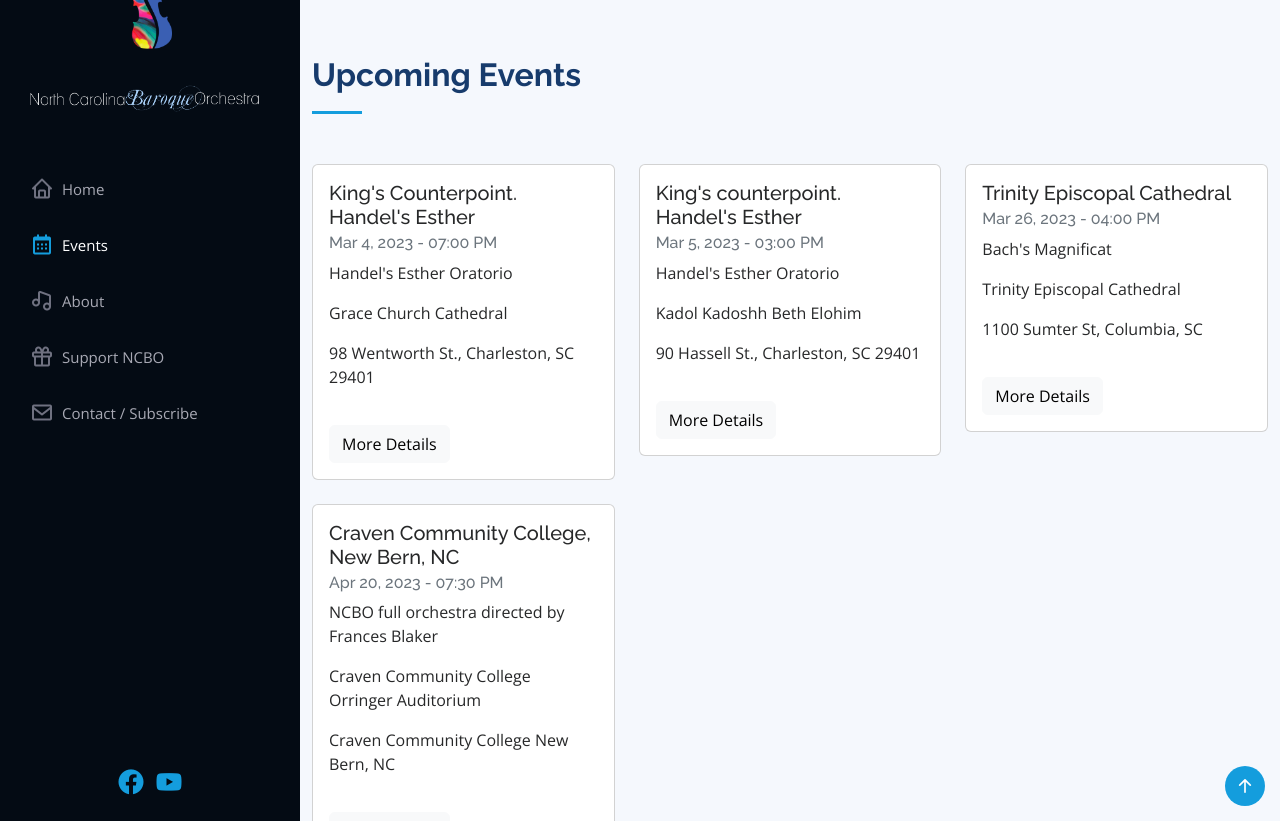
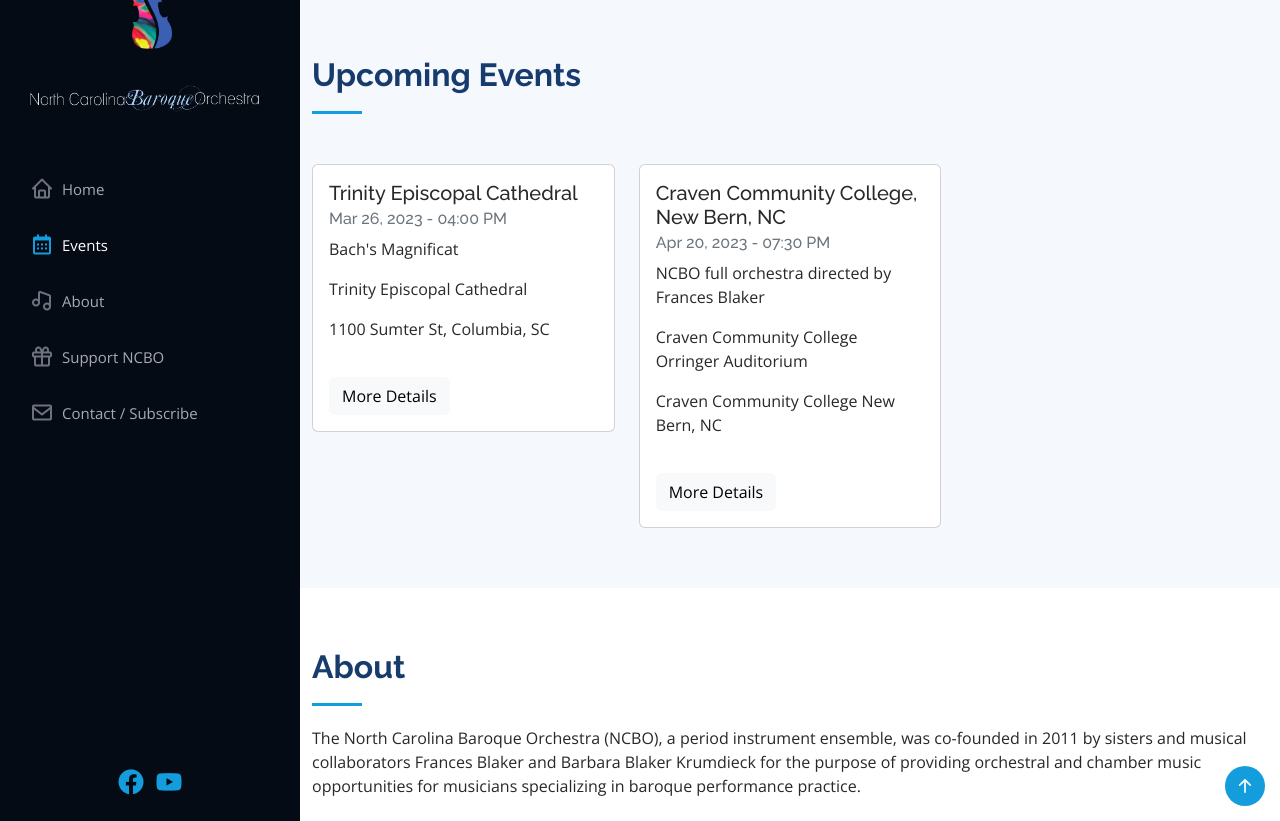
Before and after one commit to ncbaroqueorchestra/ncboweb, a Jekyll site: the page built from index.md, in a window 1280 px wide and 900 px high, scrolled down 825 px, cut to the strip 79-900 px from the top of the window. Built offline with Jekyll 4.4.1, drawn with Linux system fonts in a browser that asks for light colours; comment, search, counter and statistics services are not loaded.

Commit message:
Updated NCBO events

```diff
--- a/_data/events.yml
+++ b/_data/events.yml
@@ -1,23 +1,3 @@
-- heading: King's Counterpoint. Handel's Esther
-  eventdate: Mar 4, 2023
-  eventtime: 07:00 PM
-  description: Handel's Esther Oratorio
-  venue: Grace Church Cathedral
-  address: 98 Wentworth St., Charleston, SC 29401
-  mapurl:
-  ticketurl:
-  eventimageurl:
-  eventdetailsurl: https://www.thekingscounterpoint.com
-- heading: King's counterpoint. Handel's Esther
-  eventdate: Mar 5, 2023
-  eventtime: 03:00 PM
-  description: Handel's Esther Oratorio
-  venue: Kadol Kadoshh Beth Elohim
-  address: 90 Hassell St., Charleston, SC 29401
-  mapurl:
-  ticketurl:
-  eventimageurl:
-  eventdetailsurl: https://www.thekingscounterpoint.com
 - heading: Trinity Episcopal Cathedral
   eventdate: Mar 26, 2023
   eventtime: 04:00 PM
@@ -119,6 +99,8 @@
 
 
 
+
+
 #NUM!
 #NUM!
 #NUM!
```
